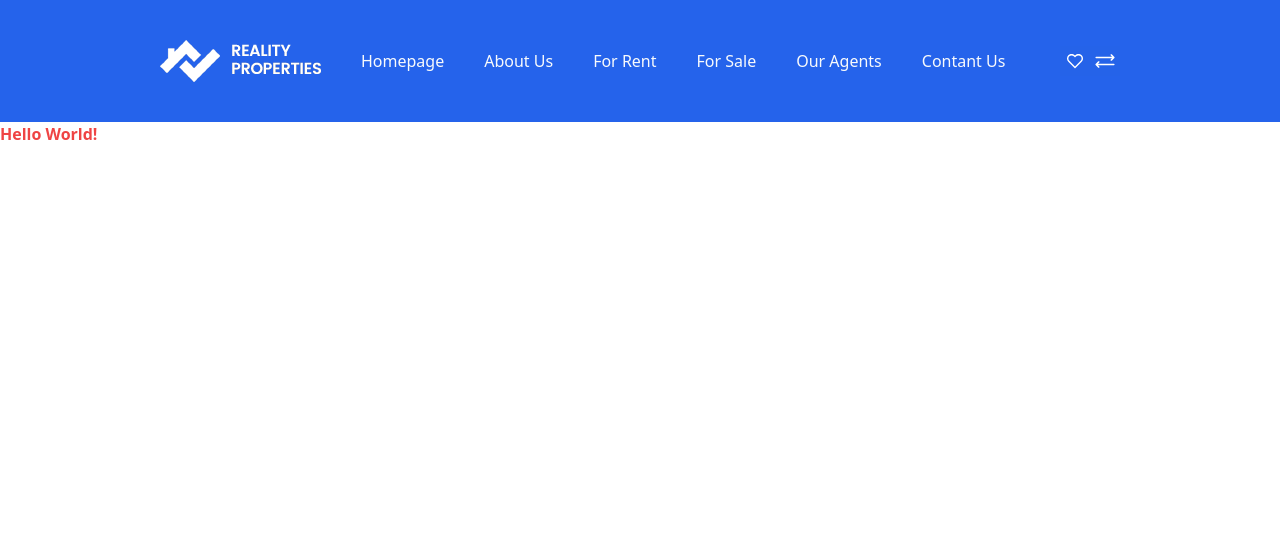
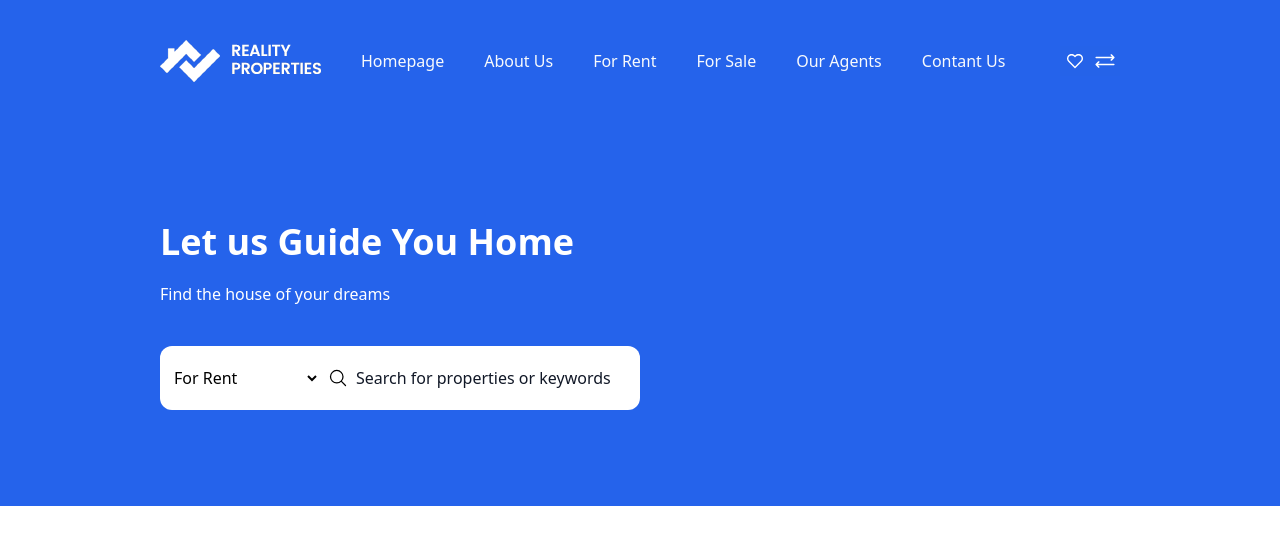
Before and after one commit to herol3oy/house-hunter, a Next.js app: page / in a window 1280 px wide. Shown: the top 544 px of the page. Built offline with nearby package versions, Linux system fonts and the light colour scheme.

Commit message:
add hero

```diff
--- /dev/null
+++ b/components/hero.tsx
@@ -0,0 +1,48 @@
+import Image from "next/image";
+
+export default function Hero() {
+  return (
+    <div className="flex flex-col gap-5 justify-end bg-blue-600 px-40 h-96">
+      <h1 className="text-white text-4xl font-bold">Let us Guide You Home</h1>
+      <p className="text-white">Find the house of your dreams</p>
+
+      <div className="grid grid-cols-12 h-16 mb-24 mt-5">
+        <select className="bg-white text-gray -900 rounded-l-xl col-span-2 p-2.5 ">
+          {OPTIONS.map((option) => (
+            <option key={option.id} value={option.name}>
+              {option.name}
+            </option>
+          ))}
+        </select>
+
+        <div className="flex rounded-xl col-span-4">
+          <span className="flex items-center pl-2 pr-1 bg-white rounded-l-none">
+            <Image
+              src="/icons/search.svg"
+              width={20}
+              height={20}
+              alt="search icon"
+            />
+          </span>
+          <input
+            type="text"
+            name="search"
+            className="flex-1 rounded-r-xl pl-1 placeholder:text-gray-900 w-full"
+            placeholder="Search for properties or keywords"
+          />
+        </div>
+      </div>
+    </div>
+  );
+}
+
+const OPTIONS = [
+  {
+    id: 1,
+    name: "For Rent",
+  },
+  {
+    id: 2,
+    name: "For Sale ",
+  },
+];
--- a/pages/index.tsx
+++ b/pages/index.tsx
@@ -1,8 +1,9 @@
-import Head from "next/head";
+import Hero from "@/components/hero";
+
 export default function Home() {
   return (
     <>
-      <h1 className="text-red-500 hover:text-blue-900 font-bold">Hello World!</h1>
+      <Hero />
     </>
   );
 }
```
Also changed, not shown: public/icons/search.svg (added).
